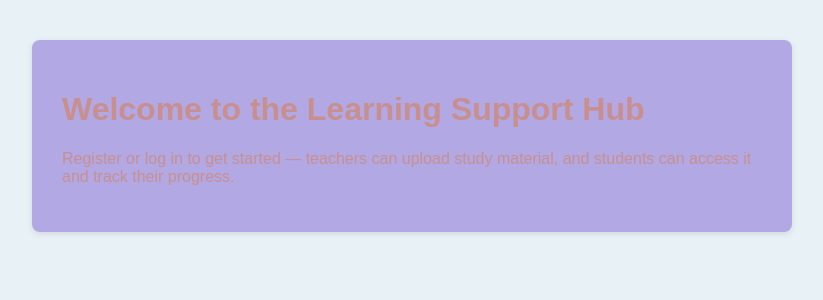
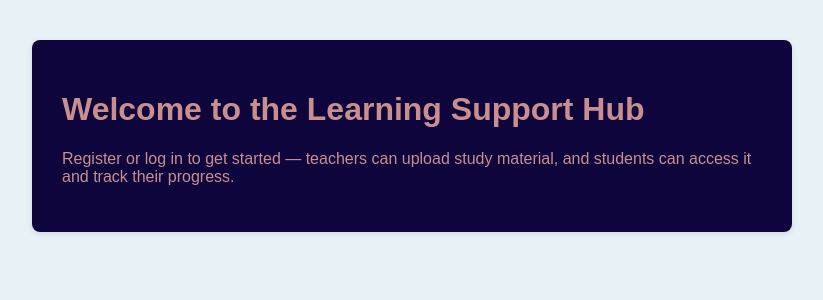
Before and after one commit to shridev2009-dev/learning-support-hubV1, a Flask app: page / in a window 1280 px wide. Shown: the part 48-348 px from the top of the page, without its empty margins (228-1051 px from the left). Run offline with Flask 3, Linux system fonts and the light colour scheme.

Commit message:
Update background color

```diff
--- a/static/style.css
+++ b/static/style.css
@@ -27,7 +27,7 @@ nav a:hover {
 .container {
     max-width: 700px;
     margin: 40px auto;
-    background: rgb(177, 168, 228);
+    background: rgb(14, 5, 61);
     padding: 30px;
     border-radius: 8px;
     box-shadow: 0 2px 6px rgba(0,0,0,0.1);
```
